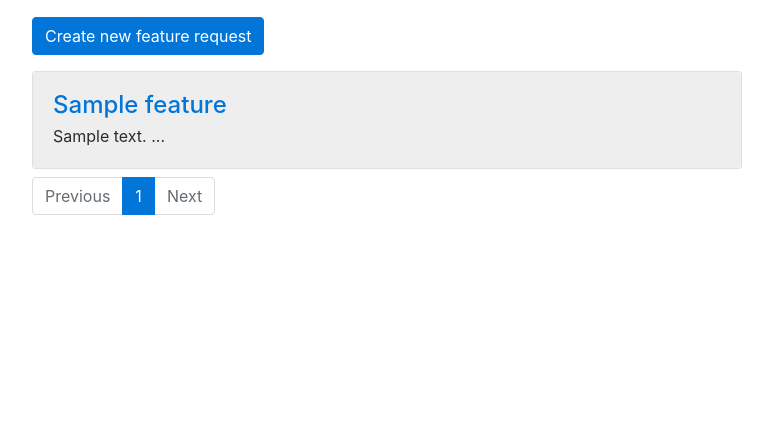
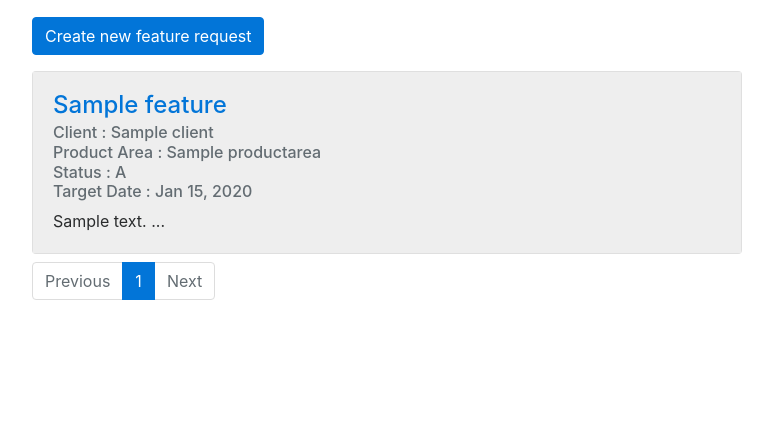
Before and after one commit to radheygupta/serviceitnow, a Django app: page / in a window 1280 px wide. Shown: the part 56-497 px from the top of the page, without its empty margins (68-841 px from the left). Run offline with Django 3.2, Linux system fonts and the light colour scheme; a user stored in the database is signed in; tables that the repository leaves empty hold one stand-in row (values such as "Sample post"); some libraries are stand-ins or nearby versions.

Commit message:
display level change

```diff
--- a/src/featurerequest/templates/featurerequest/index.html
+++ b/src/featurerequest/templates/featurerequest/index.html
@@ -15,7 +15,10 @@
             <div class="card mb-2" id="cont-{{ feature_obj.id }}">
                 <div class="card-block" style="background-color: #eeeeee;">
                     <h4 class="card-title"><a href="#">{{ feature_obj.title }}</a></h4>
-                    <h6 class="card-subtitle mb-2 text-muted"></h6>
+                    <h6 class="card-subtitle mb-2 text-muted">Client : {{ feature_obj.client }}</h6>
+                    <h6 class="card-subtitle mb-2 text-muted">Product Area : {{ feature_obj.product_area }}</h6>
+                    <h6 class="card-subtitle mb-2 text-muted">Status : {{ feature_obj.status }}</h6>
+                    <h6 class="card-subtitle mb-2 text-muted">Target Date : {{ feature_obj.target_date|date:"M d, Y" }}</h6>
                     <p class="card-text">{{ feature_obj.description|slice:":200"|safe }}  ... </p>
                 </div>
             </div>
```
